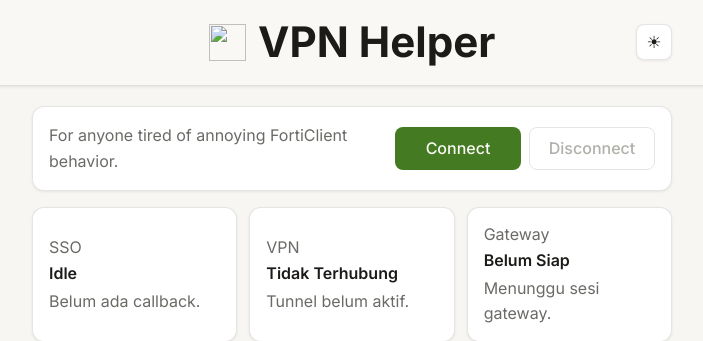
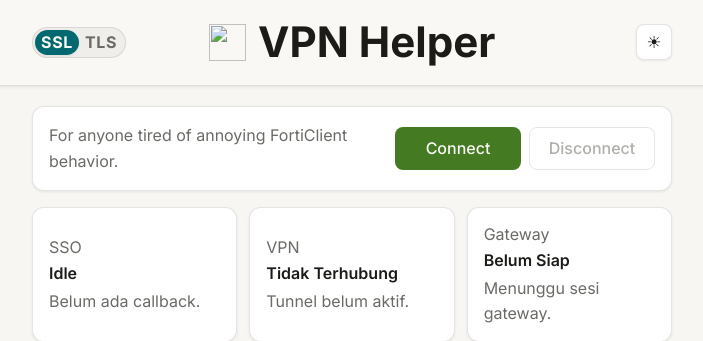
Before and after one commit to tiomultazem/vpn-helper, a Python web app: template templates/index.html in a window 1280 px wide. Shown: the top 341 px of the page, without its empty margins (288-991 px from the left). Run offline with Jinja, Linux system fonts and the light colour scheme; the template is opened without the code that fills it, so the values that code supplies are empty; some libraries are stand-ins or nearby versions.

Commit message:
add experimental function: globalprotect connection

```diff
--- a/templates/index.html
+++ b/templates/index.html
@@ -22,6 +22,11 @@
   <header class="header">
     <div class="header-inner">
       <div class="header-brand">
+        <div class="vpn-mode-segmented" id="vpn-mode-container" data-mode="ssl" title="SSL = Fortinet (akses.bps.go.id) | TLS = GlobalProtect (vpn.bps.go.id)">
+          <span class="mode-glider" aria-hidden="true"></span>
+          <button type="button" class="mode-btn active" id="mode-btn-ssl" onclick="setVpnMode('ssl')">SSL</button>
+          <button type="button" class="mode-btn" id="mode-btn-tls" onclick="setVpnMode('tls')">TLS</button>
+        </div>
         <img class="brand-logo" src="{{ url_for('assets', filename='logo.png') }}" alt="" aria-hidden="true">
         <h1 class="brand-name">VPN Helper</h1>
       </div>
```
